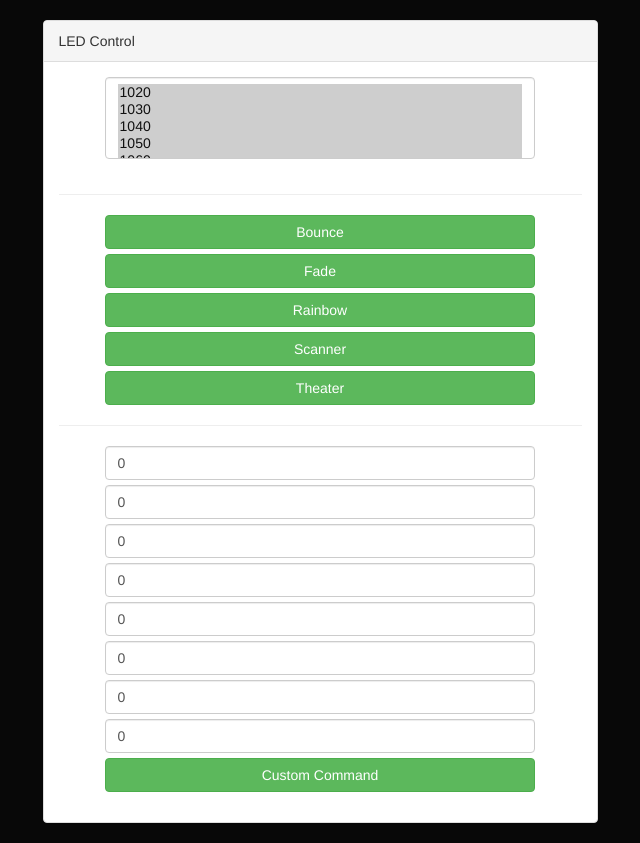
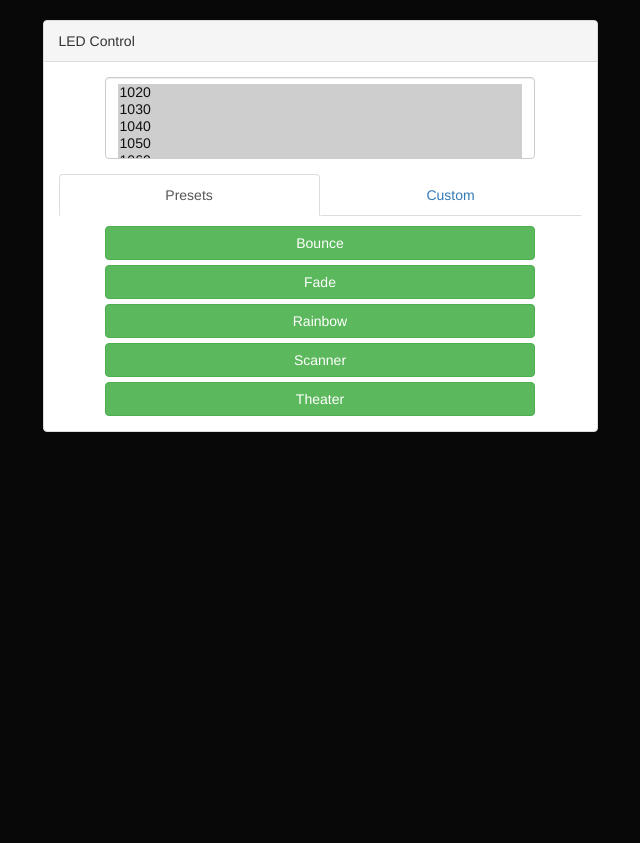
Before and after one commit to brettmcintosh/ledcontrol, a Flask app: page / in a window 1280 px wide. Shown: the whole page, without its empty margins (320-960 px from the left). After the commit the page ends 432 px from the top, so only its background shows below. Run offline with Flask 2, Linux system fonts and the light colour scheme; parts of the project's set-up code (start-up, migrations or seed data) failed here and were passed over; some libraries are stand-ins or nearby versions.

Commit message:
Added custom command.  Changed UI to use tabs.

```diff
--- a/pi/server.py
+++ b/pi/server.py
@@ -27,13 +27,23 @@ def index():
         command_addresses = command.get('addresses')
         logging.debug("Received: {}".format(str(command)))
 
-        if command_name in commands.keys():
-            for addr in command_addresses:
-                if addr in receiving_addresses.keys():
-                    master.send_command(receiving_addresses[addr], create_command_array(commands[command_name]))
+        if command_name == "custom":
+            custom = command.get('custom_values')
+            if custom is not None:
+                custom = [int(i) for i in custom]
+                send_all(command_addresses, create_command_array(custom))
+
+        elif command_name in commands.keys():
+            send_all(command_addresses, create_command_array(commands[command_name]))
 
         return "Success"
 
 
+def send_all(command_addresses, command):
+    for addr in command_addresses:
+        if addr in receiving_addresses.keys():
+            master.send_command(receiving_addresses[addr], command)
+
+
 if __name__ == '__main__':
     app.run(*settings.HOST)
--- a/pi/static/css/style.css
+++ b/pi/static/css/style.css
@@ -10,7 +10,11 @@ body {
     text-align: center;
 }
 
-#led-form input {
+#custom-command-form input {
     margin-bottom: 5px;
     /*width: 50px;*/
 }
+
+.tab-content {
+    padding-top: 10px;
+}
--- a/pi/templates/index.html
+++ b/pi/templates/index.html
@@ -10,7 +10,9 @@
                 </div>
                 <div class="panel-body">
 
-                    <div class="row">
+
+
+                    <div class="row" id="address-form">
                         <div class="col-sm-10 col-sm-offset-1">
                             <form id="address-form">
                                 <div class="form-group">
@@ -24,7 +26,18 @@
                             </form>
                         </div>
                     </div>
-                    <hr>
+
+                    <ul class="nav nav-tabs nav-justified" id="command-tabs">
+                        <li role="presentation" class="active"><a href="#preset-buttons" aria-controls="preset-buttons"
+                                role="tab" data-toggle="tab">Presets</a></li>
+                        <li role="presentation"><a href="#custom-command" aria-controls="custom-command"
+                                role="tab" data-toggle="tab">Custom</a></li>
+                    </ul>
+
+                    <!-- tabs -->
+                    <div class="tab-content">
+
+                        <div role="tabpanel" class="tab-pane fade in active" id="preset-buttons">
                             <div class="row">
                                 <div class="col-sm-10 col-sm-offset-1">
                                     {% for command_name in commands.keys()|sort %}
@@ -32,24 +45,25 @@
                                     {% endfor %}
                                 </div>
                             </div>
-                    <hr>
+                        </div>
+
+                        <div role="tabpanel" class="tab-pane fade" id="custom-command">
                             <div class="row">
                                 <div class="col-sm-10 col-sm-offset-1">
-                            <form id="led-form">
+                                    <form id="custom-command-form">
                                         <div class="form-group">
-                                    <input type="text" class="form-control" placeholder="Index 1" value="0" required>
-                                    <input type="text" class="form-control" placeholder="Index 2" value="0">
-                                    <input type="text" class="form-control" placeholder="Index 3" value="0">
-                                    <input type="text" class="form-control" placeholder="Index 4" value="0">
-                                    <input type="text" class="form-control" placeholder="Index 5" value="0">
-                                    <input type="text" class="form-control" placeholder="Index 6" value="0">
-                                    <input type="text" class="form-control" placeholder="Index 7" value="0">
-                                    <input type="text" class="form-control" placeholder="Index 8" value="0">
-                                    <button type="button" class="btn btn-success btn-block">Custom Command</button>
+                                            {% for i in range(8) %}
+                                                <input type="number" class="form-control" id="custom-{{ i }}" value="0" max="255" required>
+                                            {% endfor %}
+                                            <button type="submit" class="btn btn-success btn-block" id="custom-submit">Custom Command</button>
                                         </div>
                                     </form>
                                 </div>
                             </div>
+                        </div>
+
+                    </div>
+
                 </div>
             </div>
         </div>
@@ -58,16 +72,9 @@
 
 <script>
     window.LEDcontrol = {
-        sendCommand: function (event, command_name) {
-            var xmlhttp = new XMLHttpRequest();
-            xmlhttp.open("POST", "/", true);
-            xmlhttp.setRequestHeader("Content-type", "application/json");
-            command=JSON.stringify(LEDcontrol.createCommand(command_name));
-            xmlhttp.send(command);
-        },
         getAddresses: function(){
             var addresses = [];
-            address_options = document.querySelectorAll('#address_select :checked');
+            var address_options = document.querySelectorAll('#address_select :checked');
             for(var i = 0; i < address_options.length; i++){
                 addresses.push(address_options[i].value);
             }
@@ -78,16 +85,40 @@
             command.addresses = LEDcontrol.getAddresses();
             command.command_name = command_name;
             return command;
-
+        },
+        sendCommand: function (command) {
+            var xmlhttp = new XMLHttpRequest();
+            xmlhttp.open("POST", "/", true);
+            xmlhttp.setRequestHeader("Content-type", "application/json");
+            xmlhttp.send(JSON.stringify(command));
+        },
+        createCustomCommand: function(){
+            var command = LEDcontrol.createCommand("custom");
+            var custom_inputs = document.querySelectorAll('#custom-command-form input');
+            command.custom_values = [];
+            for(var i = 0; i < custom_inputs.length; i++){
+                command.custom_values.push(custom_inputs[i].value);
+            }
+            return command;
         }
     };
 
     document.addEventListener('DOMContentLoaded', function() {
         {% for command_name in commands.keys() %}
             document.getElementById("{{ command_name }}-btn").addEventListener("click", function () {
-                LEDcontrol.sendCommand(event, "{{ command_name }}");
+                LEDcontrol.sendCommand(LEDcontrol.createCommand("{{ command_name }}"));
             });
         {% endfor %}
+
+        $("#custom-command-form").submit(function(event){
+            if(!this.checkValidity()){
+                event.preventDefault();
+            }else{
+                var command = LEDcontrol.createCustomCommand();
+                LEDcontrol.sendCommand(command);
+                event.preventDefault();
+            }
+        });
     });
 
 </script>
```
Lines whose indentation alone changed are shown as unchanged.
